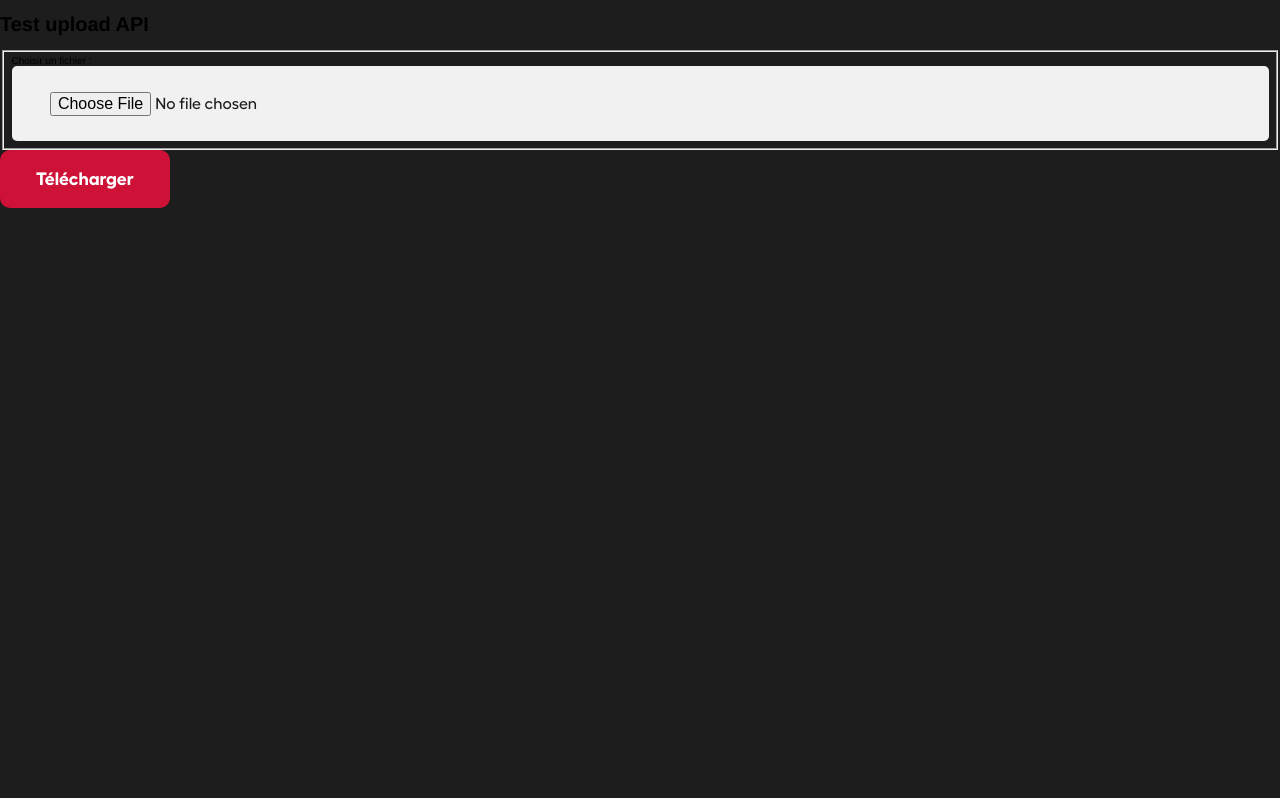
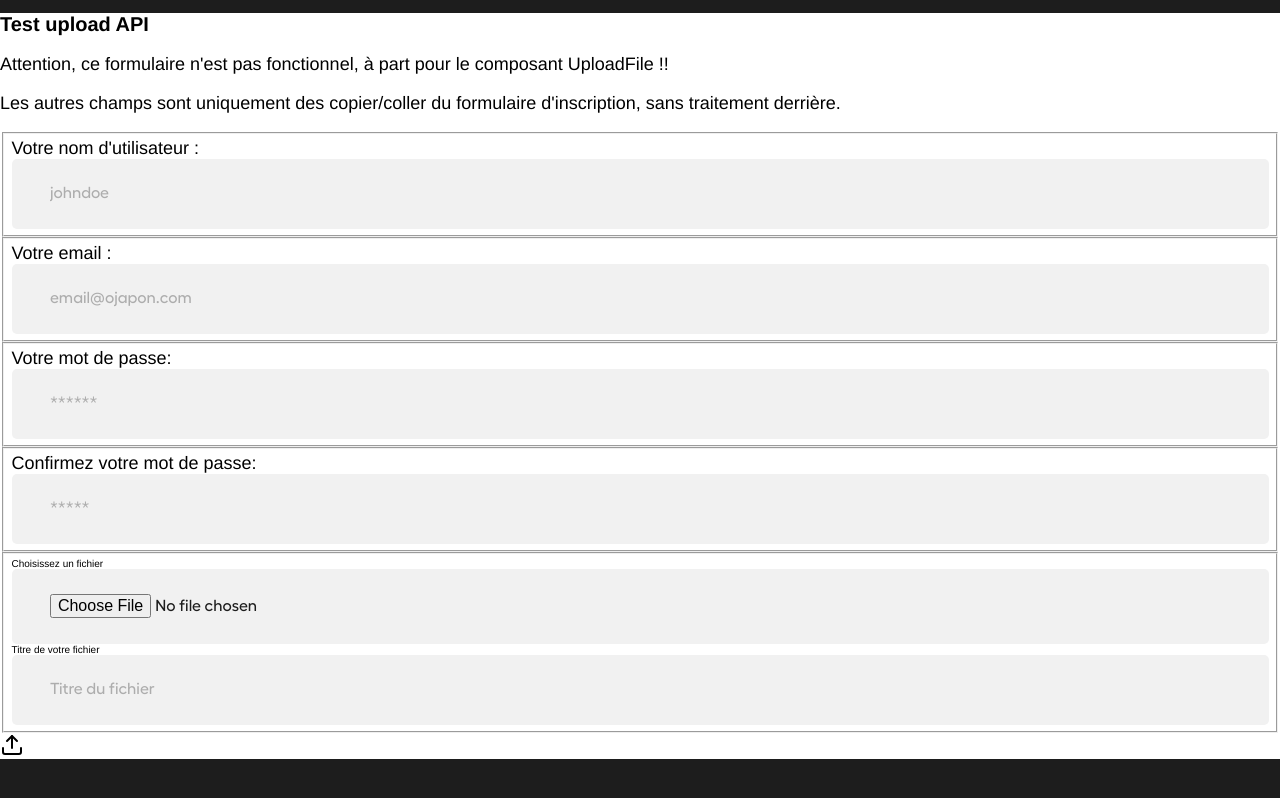
Before and after one commit to MaximHivin/Apotheose-Ojapon, a Vue app: page /test-upload in a window 1280 px wide. Shown: the top 798 px of the page. Built offline with nearby package versions, Linux system fonts and the light colour scheme.

Commit message:
TestUploadView gave birth to a fully fonctional component UploadFile

```diff
--- a/src/components/Button.vue
+++ b/src/components/Button.vue
@@ -1,7 +1,7 @@
 <template>
 
       <!-- <a href="" class="button-content">{{ btnName }}</a> -->
-      <button class="button-content">{{ btnName }}</button>
+      <button class="button-content" v-html="btnName"></button>
 
 </template>
 
--- a/src/components/formulaire/InputText.vue
+++ b/src/components/formulaire/InputText.vue
@@ -1,5 +1,5 @@
 <template>
-      <input :type="type" :name="name" :id="id" v-on:blur="handleKeyUp" :placeholder="placeholder" class="container__inputText-content">
+      <input :type="type" :name="name" :id="id" v-on:blur="handleBlur" :placeholder="placeholder" class="container__inputText-content">
 </template>
 
 <script>
@@ -17,7 +17,7 @@ export default {
         }
     },
     methods: {
-        handleKeyUp: function (event) {
+        handleBlur: function (event) {
         this.$emit('inputChange', {
             name: this.name,
             value: event.target.value
--- /dev/null
+++ b/src/components/formulaire/UploadFile.vue
@@ -0,0 +1,128 @@
+<template>
+  <div>
+        <div class="errors" v-if="errors.length > 0">
+            <p v-for="error in errors" :key="error">{{ error }}</p>
+        </div>
+        <div v-if="success">
+            <img v-if="newFileInfo.media_type == 'image'" v-bind:src="newFileInfo.media_details.sizes.medium.source_url" />
+        </div>
+        <div v-else>
+            <fieldset>
+                <label for="file">Choisissez un fichier</label>
+                <input :disabled="loading" @change="upload($event)" name="file" id="file" placeholder="choose a file..." type="file" class="container__inputText-content">
+                <label for="title">Titre de votre fichier</label>
+                <InputText :disabled="loading" name="title" id="title" placeholder="Titre du fichier" type="text" @inputChange="updateInputValue" />
+            </fieldset>
+            <div class="center-button">
+                <img src="../../assets/images/upload.svg" v-on:click="uploadFile" />
+                <div class="loader" v-if="loading"></div>
+        </div>
+        </div>
+
+  </div>
+</template>
+
+<script>
+import InputText from '@/components/formulaire/InputText.vue';
+import UploadMediaService from '@/services/UploadMediaService.js';
+
+export default {
+    name: 'UploadFile',
+    components: {
+        InputText
+    },
+    data () {
+        return {
+            errors: [],
+            success: null,
+            loading: false,
+            newFileInfo: null,
+            dataForm: new FormData(),
+            file: File,
+            fileId: null,
+            title: null
+        }
+    },
+    methods: {
+        /**
+         * Updates parent's data with child component data passed through $emit
+         */
+        updateInputValue: function (value) {
+            this[value.name] = value.value
+        },
+        /**
+         * File info are updated in component's data when the file is selected by user
+         */
+        upload: function (event) {
+            this.file = event.target.files[0];
+            this.dataForm.append('file', this.file);
+        },
+        /**
+         * Calls service to add media to WP library and then displays the file to the user if this is an image
+         * ID of the new inserted media is sent to the parent (can then be used as a part of a form with several other form elements)
+         */
+        uploadFile() {
+            // toggles the loader
+            this.loading = true;
+            this.dataForm.append('title', this.title);
+            // call to api
+            console.log('uploadImg et call to api');
+            UploadMediaService.uploadMedia(this.dataForm, (data) => {
+                // I check the type of response and I display
+                // the message accordingly
+                if(data.type === "success") {
+                    this.success = data.message;
+                    this.newFileInfo = data.newFileInfo;
+                    this.$emit('uploadComplete', {
+                        fileId: this.newFileInfo.id
+                    });
+                } else {
+                    this.errors.push(data.message);
+                }
+                // hides the loader
+                this.loading = false;
+            });
+        }
+    }
+}
+</script>
+
+<style>
+/* todo version responsive et style de l'image bouton */
+.container__inputText-content{
+    padding-left: 2.4em;
+    padding-top: 1.6em;
+    padding-bottom: 1.6em;
+    border-radius: 5px;
+    border:none;
+    background-color:#F1F1F1 ;
+    color: var(--secondary-color);
+    font-size: 1.6em;
+    font-family: 'Fellix Medium';
+    font-weight: 500;
+    width: 100%;
+    box-sizing: border-box;
+}
+
+.container__inputText-content::placeholder{
+    color:var(--regular-black);
+    font-weight: 500;
+}
+
+.loader{
+    position: absolute;
+    top:0px;
+    right:0px;
+    width:100%;
+    height:100%;
+    background-color:#1d1d1d;
+    background-image: url('../../assets/images/loader.gif');
+    background-size: 50px;
+    background-repeat:no-repeat;
+    background-position:center;
+    z-index:10000000;
+    opacity: 0.4;
+    filter: alpha(opacity=40);
+}
+
+</style>
--- a/src/services/UploadMediaService.js
+++ b/src/services/UploadMediaService.js
@@ -29,9 +29,11 @@ export default {
         )
         .then(
             (response) => {
+                console.log(response);
                 callback({
                     type: 'success',
-                    message: response.data.message
+                    message: 'Le fichier a été téléchargé avec succès',
+                    newFileInfo: response.data
                 });
             }
         );
--- a/src/views/TestUploadView.vue
+++ b/src/views/TestUploadView.vue
@@ -1,42 +1,58 @@
 <template>
-  <div>
+  <div class="main_container">
         <h1>Test upload API</h1>
-        <div class="errors" v-if="errors.length > 0">
-            <p v-for="error in errors" :key="error">{{ error }}</p>
-        </div>
-        <div class="success" v-if="success">
-            <p>{{ success }}</p>
-        </div>
-      <fieldset>
-            <label for="file">Choisir un fichier :</label>
-            <input @change="upload($event)" name="file" id="file" placeholder="choose a file..." type="file" class="container__inputText-content">
+        <p>Attention, ce formulaire n'est pas fonctionnel, à part pour le composant UploadFile !! </p>
+        <p>Les autres champs sont uniquement des copier/coller du formulaire d'inscription, sans traitement derrière.</p>
+        <fieldset>
+            <label class="mdp_cmdp" for="username">Votre nom d'utilisateur :</label>
+            <InputText name="username" id="username" placeholder="johndoe" type="text" @inputChange="updateInputValue" />
         </fieldset>
-        <div class="center-button">
-            <Button v-on:click="uploadImg" btnName="Télécharger"/>
-        </div>
+
+        <fieldset>
+            <label class="mdp_cmdp" for="email">Votre email :</label>
+            <InputText name="email" id="email" placeholder="email@ojapon.com" type="text" @inputChange="updateInputValue" />
+        </fieldset>
+
+        <fieldset>
+            <label class="mdp_cmdp" for="password">Votre mot de passe:</label>
+            <InputText name="password" id="password" placeholder="******" type="password" @inputChange="updateInputValue" />
+        </fieldset>
+        <fieldset>
+            <label class="mdp_cmdp" for="password_check">Confirmez votre mot de passe:</label>
+            <InputText name="password_check" id="password_check" placeholder="*****" type="password" @inputChange="updateInputValue" />
+        </fieldset>
+
+        <UploadFile @uploadComplete="getFileId"/>
 
   </div>
 </template>
 
 <script>
-import Button from '@/components/Button.vue';
-import UploadMediaService from '@/services/UploadMediaService.js';
+import UploadFile from '@/components/formulaire/UploadFile.vue';
+import InputText from '@/components/formulaire/InputText.vue';
 
 export default {
     name: 'TestUploadView',
     components: {
-        Button
+        InputText,
+        UploadFile
     },
     data () {
         return {
             errors: [],
             success: null,
-            dataForm: new FormData(),
-            file: File
+            formData: {
+                attachmentId: null
+            }
+            /* dataForm: new FormData(),
+            file: File*/
         }
     },
     methods: {
-        upload: function (event) {
+        getFileId: function (value) {
+            this.formData.attachmentId = value.fileId
+        }
+        /* upload: function (event) {
             this.file = event.target.files[0];
             this.dataForm.append('file', this.file);
         },
@@ -52,29 +68,16 @@ export default {
                         this.errors.push(data.message);
                     }
                 });
-        }
+        } */
     }
 }
 </script>
 
-<style>
-.container__inputText-content{
-    padding-left: 2.4em;
-    padding-top: 1.6em;
-    padding-bottom: 1.6em;
-    border-radius: 5px;
-    border:none;
-    background-color:#F1F1F1 ;
-    color: var(--secondary-color);
-    font-size: 1.6em;
-    font-family: 'Fellix Medium';
-    font-weight: 500;
-    width: 100%;
-    box-sizing: border-box;
+<style scoped>
+.main_container {
+    background-color: #fff;
 }
-
-.container__inputText-content::placeholder{
-    color:var(--regular-black);
-    font-weight: 500;
+p, label {
+    font-size: 1.8em;
 }
 </style>
```
Also changed, not shown: src/assets/images/loader.gif (added), src/assets/images/upload.svg (added).
